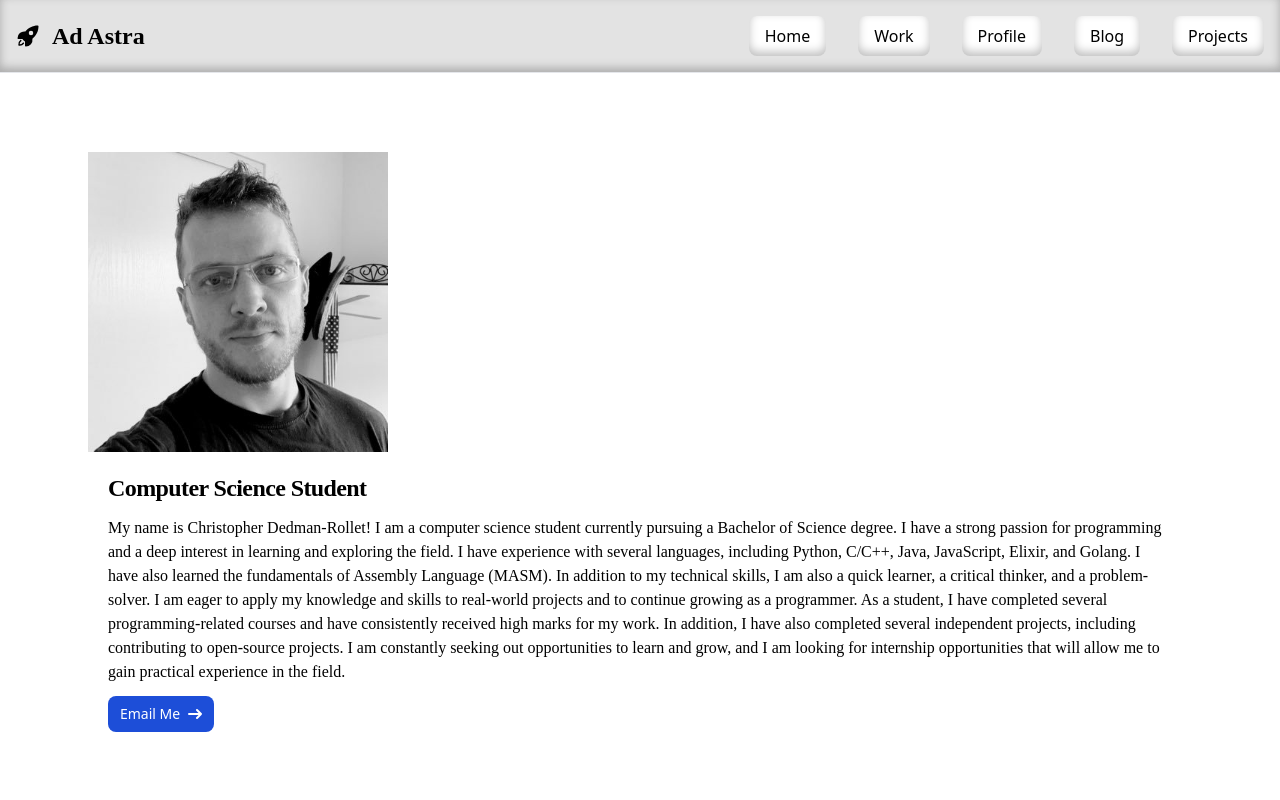
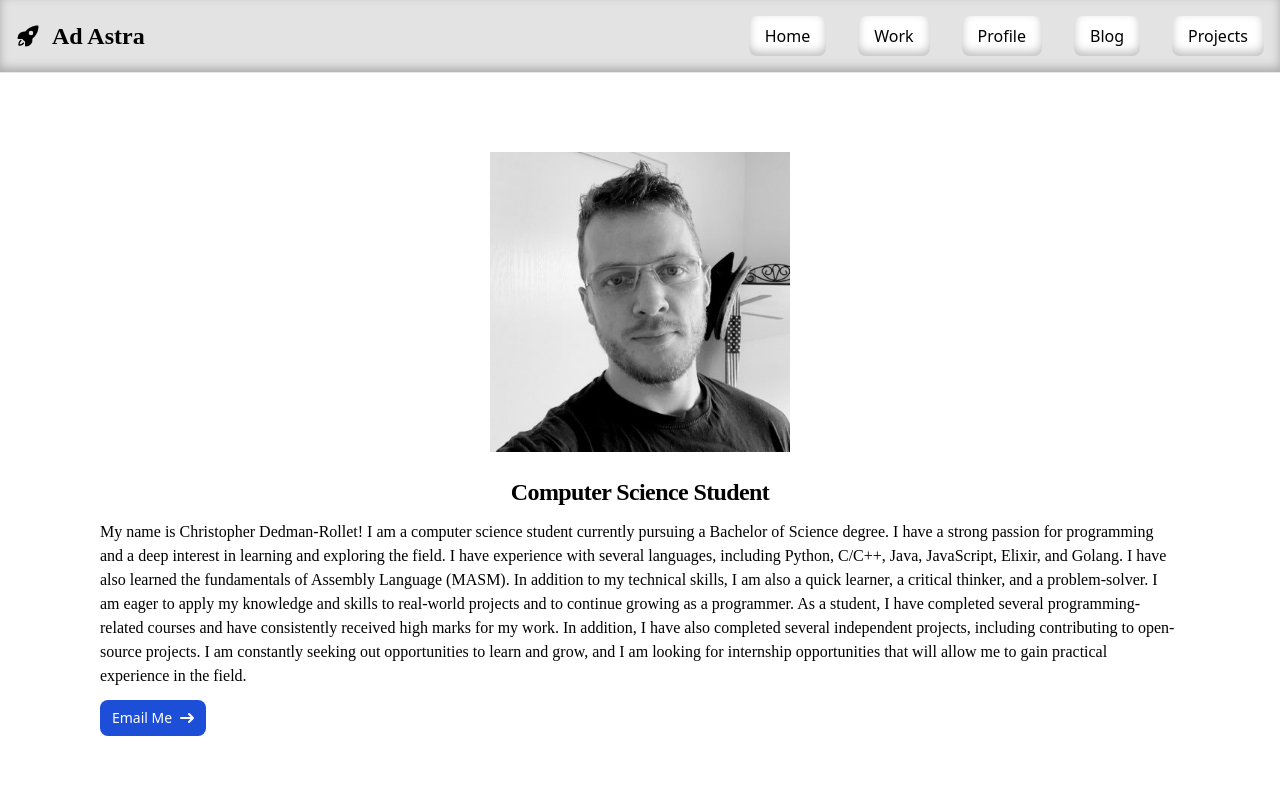
Before and after one commit to chrisdedman/website, a Next.js app: page /profile in a window 1280 px wide. Shown: the top 800 px of the page. Built offline with nearby package versions, Linux system fonts and the light colour scheme.

Commit message:
added separators

```diff
--- a/src/app/blog/articles/programming-part-one/page.tsx
+++ b/src/app/blog/articles/programming-part-one/page.tsx
@@ -10,8 +10,9 @@ export default function Page() {
     <div className="h-screen p-8 lg:p-16 mt-16 ">
       <Menu />
       <div className="p-6 border border-gray-200 rounded-lg shadow">
-        <div className="p-5">
+        <div className="p-1">
           <h5 className="mb-2 text-2xl font-bold tracking-tight">Introduction to Programming (Part I)</h5>
+          <hr className="h-px my-8 bg-black border-0 separator mt-0 mb-0" />
           <div>
             <address>By <a rel="author" href="/">Chris Dedman-Rollet</a></address>
             on <time dateTime="12-09-2022" title="April 30th, 2023">04-30-2023</time>
--- a/src/app/blog/articles/programming-part-two/page.tsx
+++ b/src/app/blog/articles/programming-part-two/page.tsx
@@ -10,8 +10,9 @@ export default function Page() {
     <div className="h-screen p-8 lg:p-16 mt-16 ">
       <Menu />
       <div className="p-6 border border-gray-200 rounded-lg shadow">
-        <div className="p-5">
+        <div className="p-1">
           <h5 className="mb-2 text-2xl font-bold tracking-tight">Introduction to Programming (Part II) Choosing a Programming Language</h5>
+          <hr className="h-px my-8 bg-black border-0 separator mt-0 mb-0" />
           <div>
             <address>By <a rel="author" href="/">Chris Dedman-Rollet</a></address>
             on <time dateTime="05-15-2023" title="May 15th, 2023">05-15-2023</time>
--- a/src/app/blog/page.tsx
+++ b/src/app/blog/page.tsx
@@ -9,7 +9,7 @@ export default function Page() {
     <div className="h-screen p-8 lg:p-16 mt-16">
       <Menu />
       <div className="p-6 bg-white border border-gray-200 rounded-lg shadow dark:bg-gray-800 dark:border-gray-700">
-        <div className="p-5">
+        <div className="p-1">
           <h5 className="mb-2 text-2xl font-bold tracking-tight text-gray-900 dark:text-white">Blog</h5>
           <hr className="h-px my-8 bg-black border-0 mt-0" />
           <div className="mb-3 font-normal text-gray-700 dark:text-gray-400">
--- a/src/app/profile/page.tsx
+++ b/src/app/profile/page.tsx
@@ -38,14 +38,16 @@ export default function Page() {
 function AboutMe() {
   return (
     <div className="p-6">
+      <div className="mb-3 font-normal flex justify-center">
       <Image
         src="/me.jpg"
         alt="Picture of the author"
         width={300}
         height={300}
       />
-      <div className="p-5">
-        <h5 className="mb-2 text-2xl font-bold font-montez tracking-tight">Computer Science Student</h5>
+      </div>
+      <div className="p-3">
+        <h5 className="mb-2 text-2xl font-bold font-montez tracking-tight flex justify-center">Computer Science Student</h5>
         <p className="mb-3 font-normal font-montez">
           My name is Christopher Dedman-Rollet! I am a computer science student currently pursuing a Bachelor of Science degree.
           I have a strong passion for programming and a deep interest in learning and exploring the field.
--- a/src/app/projects/page.tsx
+++ b/src/app/projects/page.tsx
@@ -9,8 +9,9 @@ export default function Page() {
     <div className="h-screen p-8 lg:p-16 mt-16">
       <Menu />
       <div className="p-6">
-        <div className="p-5">
+        <div className="p-1">
           <h5 className="mb-2 text-2xl font-bold tracking-tight">Projects</h5>
+          <hr className="h-px my-8 bg-black border-0 separator mt-0 mb-0" />
           <p className="mb-3 font-normal">
             Coming Soon...
           </p>
--- a/src/app/work/uber/page.tsx
+++ b/src/app/work/uber/page.tsx
@@ -9,8 +9,9 @@ export default function Page() {
     <div className="h-screen p-8 lg:p-16 mt-16 ">
       <Menu />
       <div className="p-6 border border-gray-200 rounded-lg shadow">
-        <div className="p-5">
+        <div className="p-1">
           <h5 className="mb-2 text-2xl font-bold tracking-tight">Software Engineering ~ Uber</h5>
+          <hr className="h-px my-8 bg-black border-0 separator mt-0 mb-0" />
           <div>
             <address>By <a rel="author" href="/">Chris Dedman-Rollet</a></address>
             on <time dateTime="09-04-2023" title="September 4th, 2023">09-04-2023</time>
```
